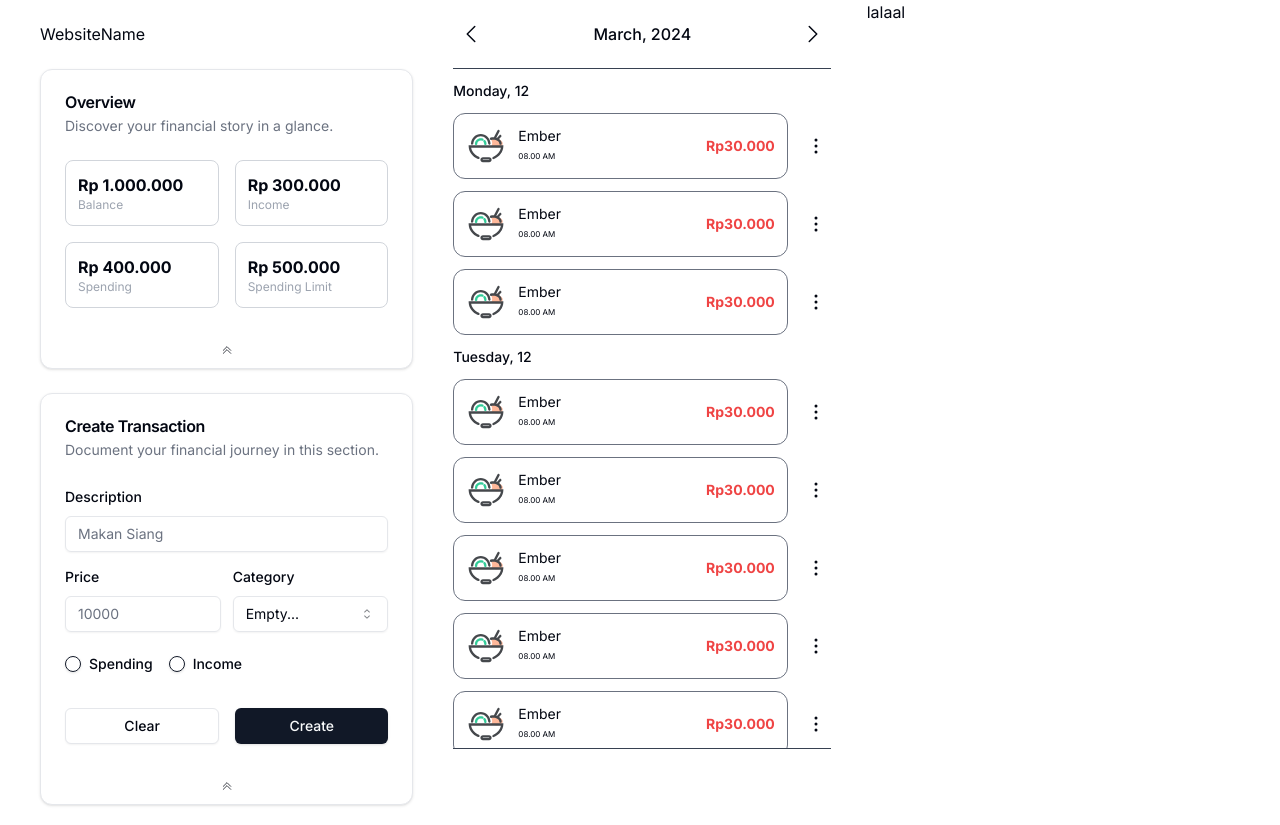
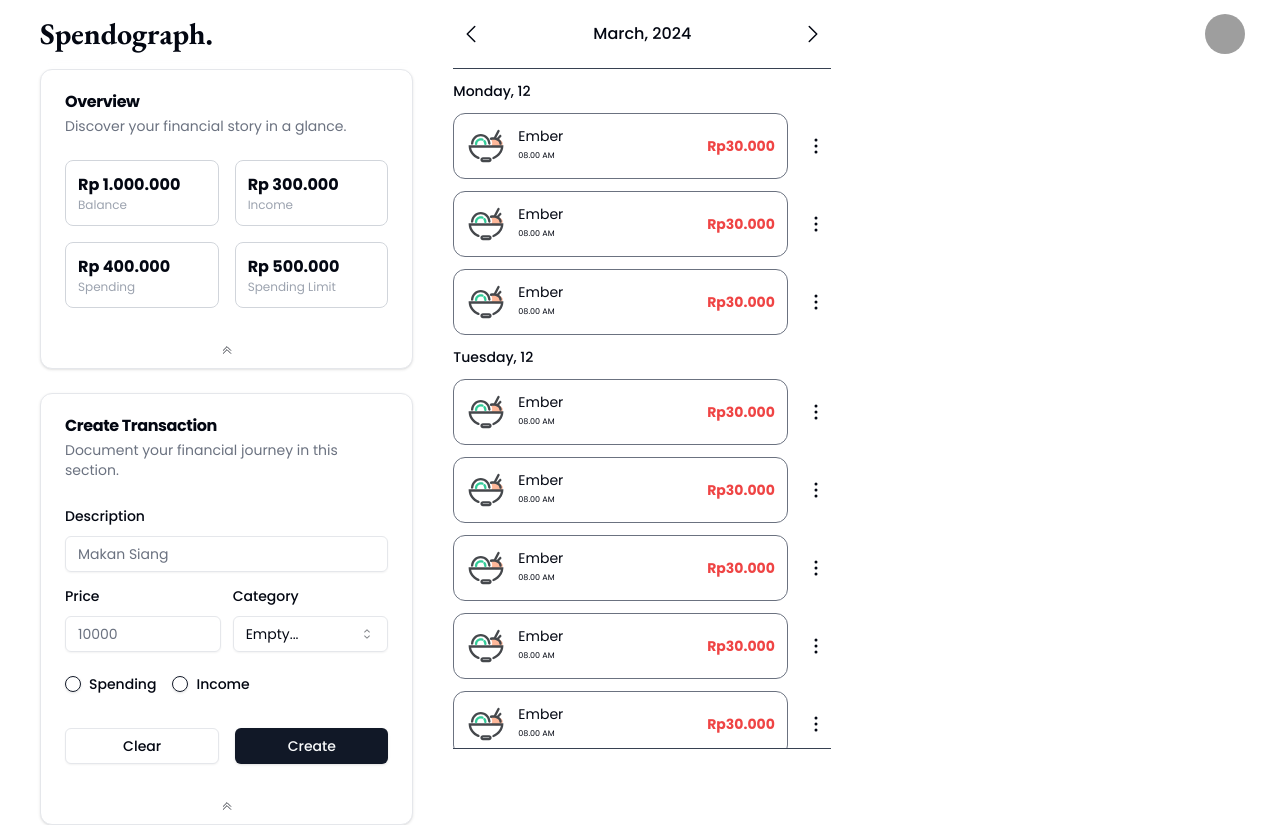
Before and after one commit to Rasikhkp/Cashzzle-frontend, a Next.js app: page / in a window 1280 px wide. Shown: the top 825 px of the page. Built offline with nearby package versions, Linux system fonts and the light colour scheme; grey boxes are pictures that could not be loaded.

Commit message:
feat: add client side user profile

```diff
--- a/app/_components/create-transaction.tsx
+++ b/app/_components/create-transaction.tsx
@@ -100,6 +100,7 @@ const CreateTransaction = () => {
                                             <FormMessage />
                                         </FormItem>
                                     )}
+
                                 />
 
                                 <FormField
--- a/app/_components/overview.tsx
+++ b/app/_components/overview.tsx
@@ -38,7 +38,7 @@ const Overview = () => {
     }
 
     return (
-        <Card>
+        <Card className="mt-[69px]">
             <CardHeader onClick={openView} className={`${viewContent ? "" : "cursor-pointer hover:bg-gray-50 active:bg-gray-100 transition-all"}`}>
                 <CardTitle>Overview</CardTitle>
                 <CardDescription>
--- /dev/null
+++ b/app/_components/user-profile.tsx
@@ -0,0 +1,15 @@
+import { Avatar, AvatarFallback, AvatarImage } from '@/components/ui/avatar'
+import React from 'react'
+
+const UserProfile = () => {
+    return (
+        <div className='h-[68.5px] flex items-center justify-end font-bold text-3xl fixed xl:w-[calc(378px)] w-[calc(33%-48px)] fixed bg-white/30 backdrop-blur-sm'>
+            <Avatar>
+                <AvatarImage src="https://github.com/shadcn.png" alt="@shadcn" />
+                <AvatarFallback>CN</AvatarFallback>
+            </Avatar>
+        </div>
+    )
+}
+
+export default UserProfile
--- a/app/_components/website-name.tsx
+++ b/app/_components/website-name.tsx
@@ -1,7 +1,8 @@
 import React from "react";
+import { garamond } from "../fonts";
 
 const WebsiteName = () => {
-    return <div className="h-[68.5px] flex items-center">WebsiteName</div>;
+    return <div className={`${garamond.className} h-[68.5px] flex items-center font-bold text-3xl fixed xl:w-[calc(378px)] w-[calc(33%-48px)] fixed bg-white/30 backdrop-blur-sm`}>Spendograph.</div>;
 };
 
 export default WebsiteName;
--- /dev/null
+++ b/app/fonts.ts
@@ -0,0 +1,16 @@
+import { EB_Garamond, Poppins } from "next/font/google"; import "./globals.css";
+
+
+export const poppins = Poppins({
+    weight: ['400', '500', '700'],
+    style: ['normal', 'italic'],
+    subsets: ['latin'],
+    display: 'swap',
+})
+
+export const garamond = EB_Garamond({
+    weight: ['400', '500', '700'],
+    style: ['normal', 'italic'],
+    subsets: ['latin'],
+    display: 'swap',
+})
--- a/app/layout.tsx
+++ b/app/layout.tsx
@@ -1,8 +1,5 @@
 import type { Metadata } from "next";
-import { Inter } from "next/font/google";
-import "./globals.css";
-
-const inter = Inter({ subsets: ["latin"] });
+import { poppins } from "./fonts";
 
 export const metadata: Metadata = {
     title: "Create Next App",
@@ -16,7 +13,7 @@ export default function RootLayout({
 }>) {
     return (
         <html lang="en">
-            <body className={`${inter.className}`}>{children}</body>
+            <body className={`${poppins.className}`}>{children}</body>
         </html>
     );
 }
--- a/app/page.tsx
+++ b/app/page.tsx
@@ -4,11 +4,13 @@ import WebsiteName from "./_components/website-name";
 import Overview from "./_components/overview";
 import CreateTransaction from "./_components/create-transaction";
 import Categories from "./_components/categories";
+import { Avatar, AvatarFallback, AvatarImage } from "@/components/ui/avatar";
+import UserProfile from "./_components/user-profile";
 
 export default function Home() {
     return (
         <div className="max-w-screen-xl h-screen px-10 gap-10 grid grid-cols-3 mx-auto">
-            <div>
+            <div className="relative">
                 <WebsiteName />
                 <Overview />
                 <CreateTransaction />
@@ -20,7 +22,9 @@ export default function Home() {
                     <TransactonList />
                 </div>
             </div>
-            <div>lalaal</div>
+            <div className="relative">
+                <UserProfile />
+            </div>
         </div>
     );
 }
```
